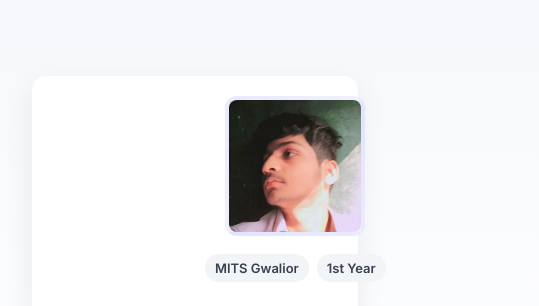
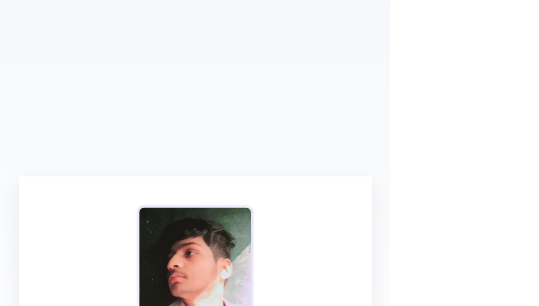
Before and after one commit to ArmanSingh24/profile-page, a plain HTML site: page index.html in a window 390 px wide. Shown: the top 306 px of the page, 539 px wide, since content can reach past the window. Drawn offline with Linux system fonts and the light colour scheme.

Commit message:
Update style.css

```diff
--- a/style.css
+++ b/style.css
@@ -3,7 +3,6 @@
   --card: #ffffff;
   --accent: #4f46e5;
   --muted: #6b7280;
-  --radius: 14px;
 }
 
 * {
@@ -20,18 +19,17 @@ body {
   align-items: center;
   justify-content: center;
   padding: 32px;
+  overflow-x: hidden;
 }
 
 .card {
-  width: 100%;
-  max-width: 880px;
+  width: 880px;
   background: var(--card);
   border-radius: var(--radius);
   box-shadow: 0 10px 30px rgba(17, 24, 39, 0.08);
   padding: 28px;
-  display: grid;
-  grid-template-columns: 220px 1fr;
-  gap: 24px;
+  display: flex;
+  flex-direction: row;
   align-items: center;
 }
 
@@ -125,20 +123,21 @@ h1 {
   font-size: 13px
 }
 
-@media (max-width:700px) {
+@media (max-width: 845px) {
   .card {
-    grid-template-columns: 1fr;
-    max-width: 420px;
-    padding: 20px
+    transform: scale(0.75)
   }
-
-  .photo {
-    width: 140px;
-    height: 140px;
-    margin: 0 auto
-  }
-
-  .right {
-    text-align: left
+  #email {
+    display: none;
   }
 }
+@media (max-width: 625px) {
+  .card {
+    flex-direction: column;
+  }
+}
+@media (max-width: 420px) {
+  .card {
+    transform: scale(0.65)
+  }
+}
```
